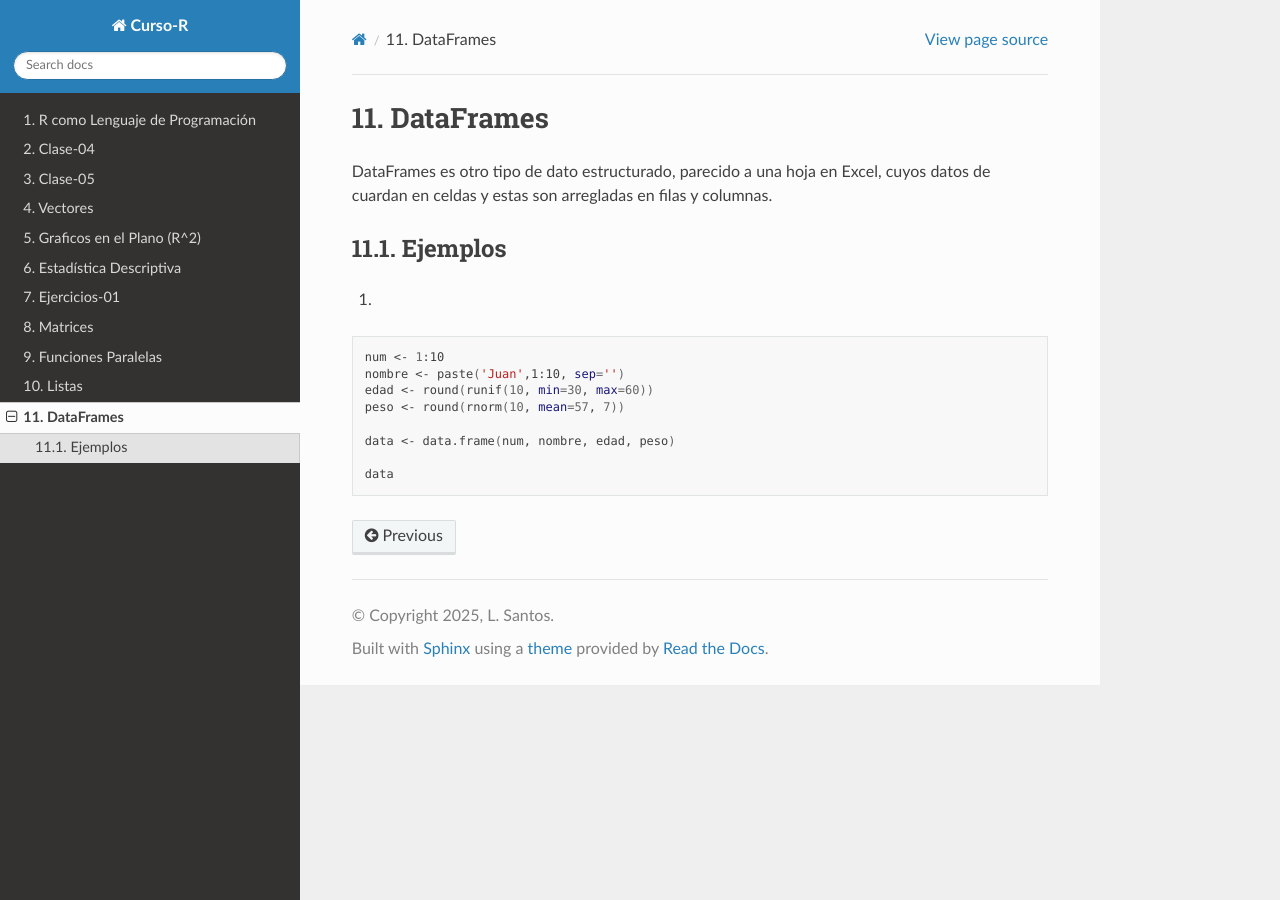
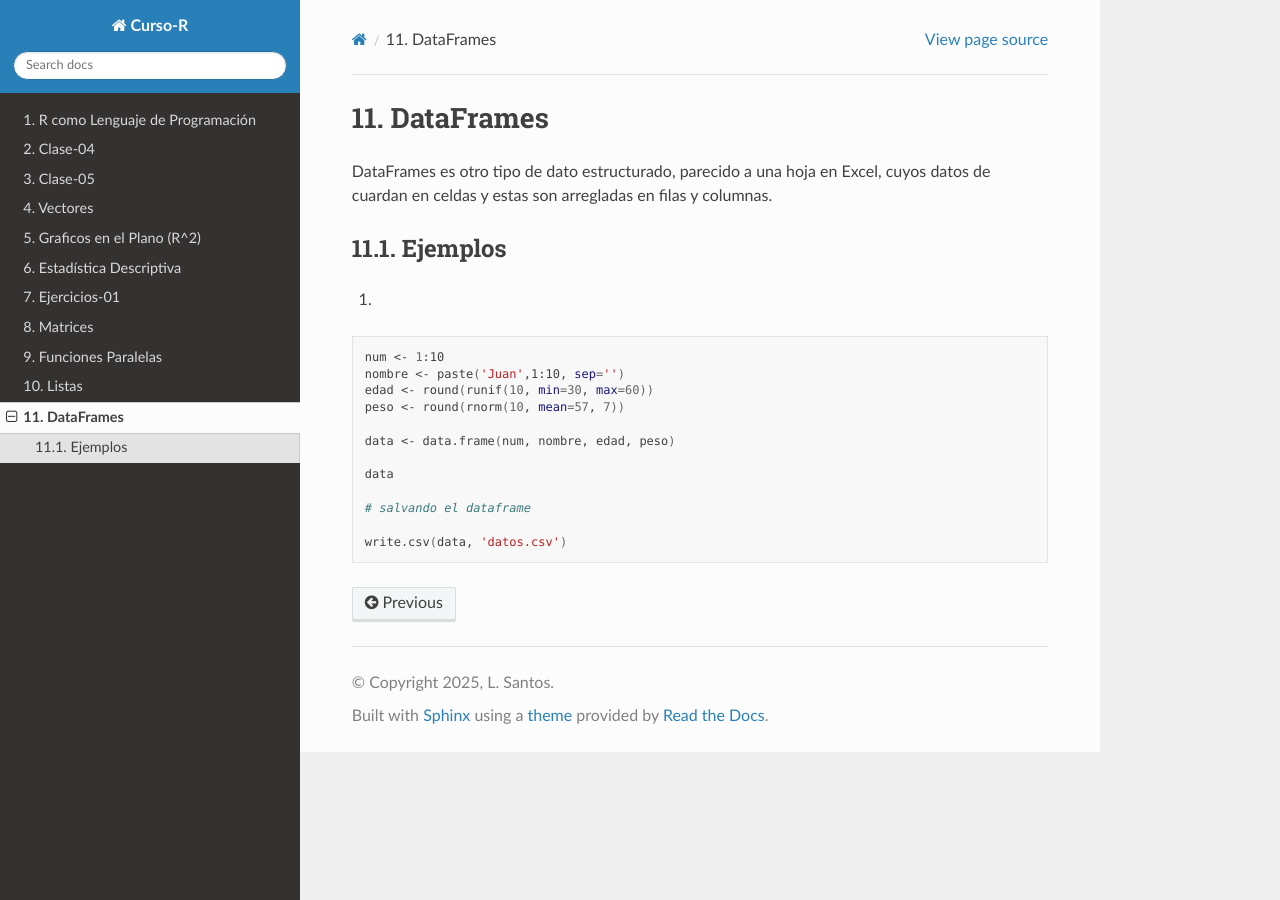
Before and after one commit to matecom57/santosg57-curso-r, a Sphinx documentation site: the page built from docs/source/dataframes.rst, in a window 1280 px wide. Built offline with Sphinx 7.4.7 and the Read the Docs theme 3.1.0, drawn with Linux system fonts in a browser that asks for light colours.

Commit message:
Test comité

```diff
--- a/docs/source/dataframes.rst
+++ b/docs/source/dataframes.rst
@@ -19,3 +19,7 @@ Ejemplos
    data <- data.frame(num, nombre, edad, peso)
 
    data
+
+   # salvando el dataframe
+
+   write.csv(data, 'datos.csv')
```
